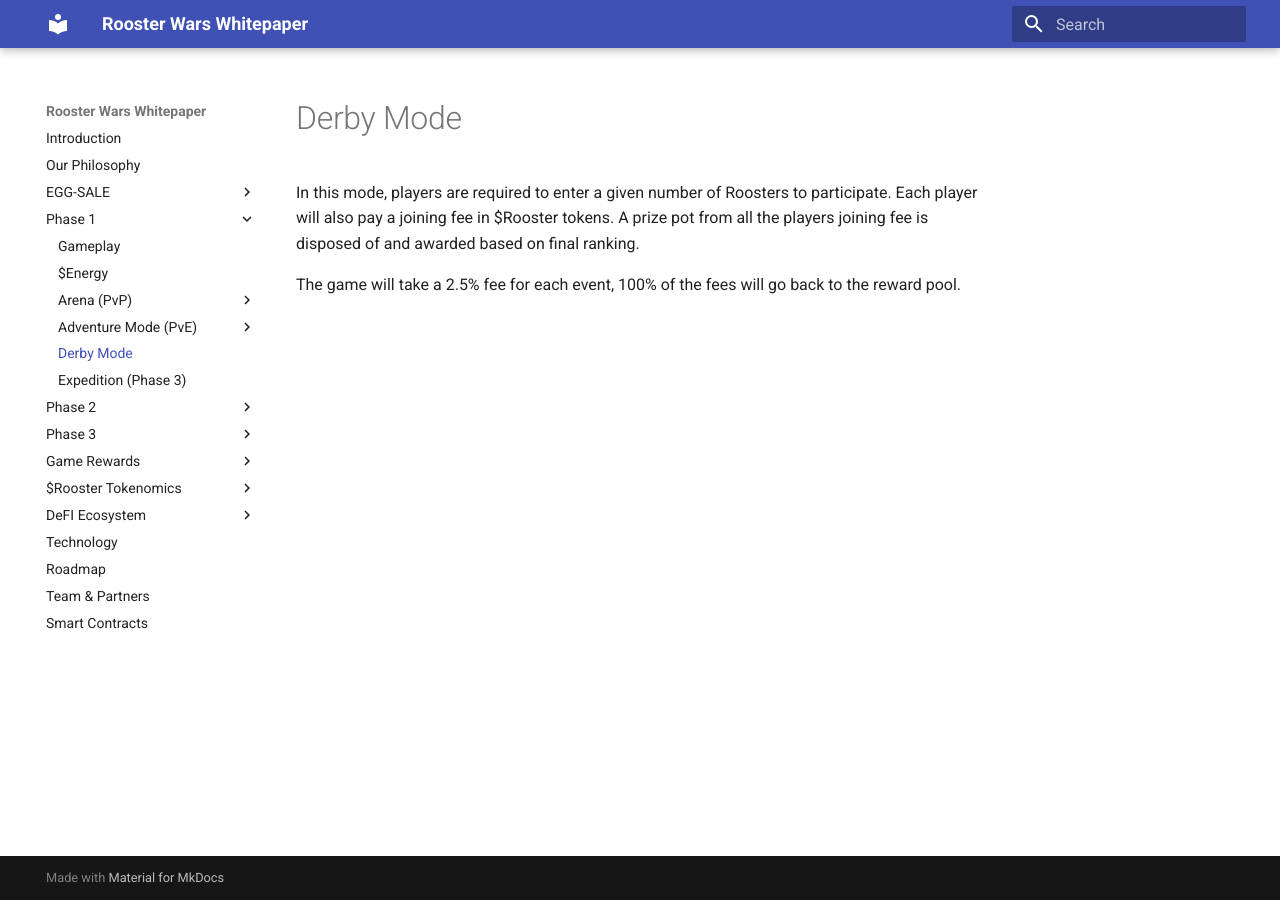
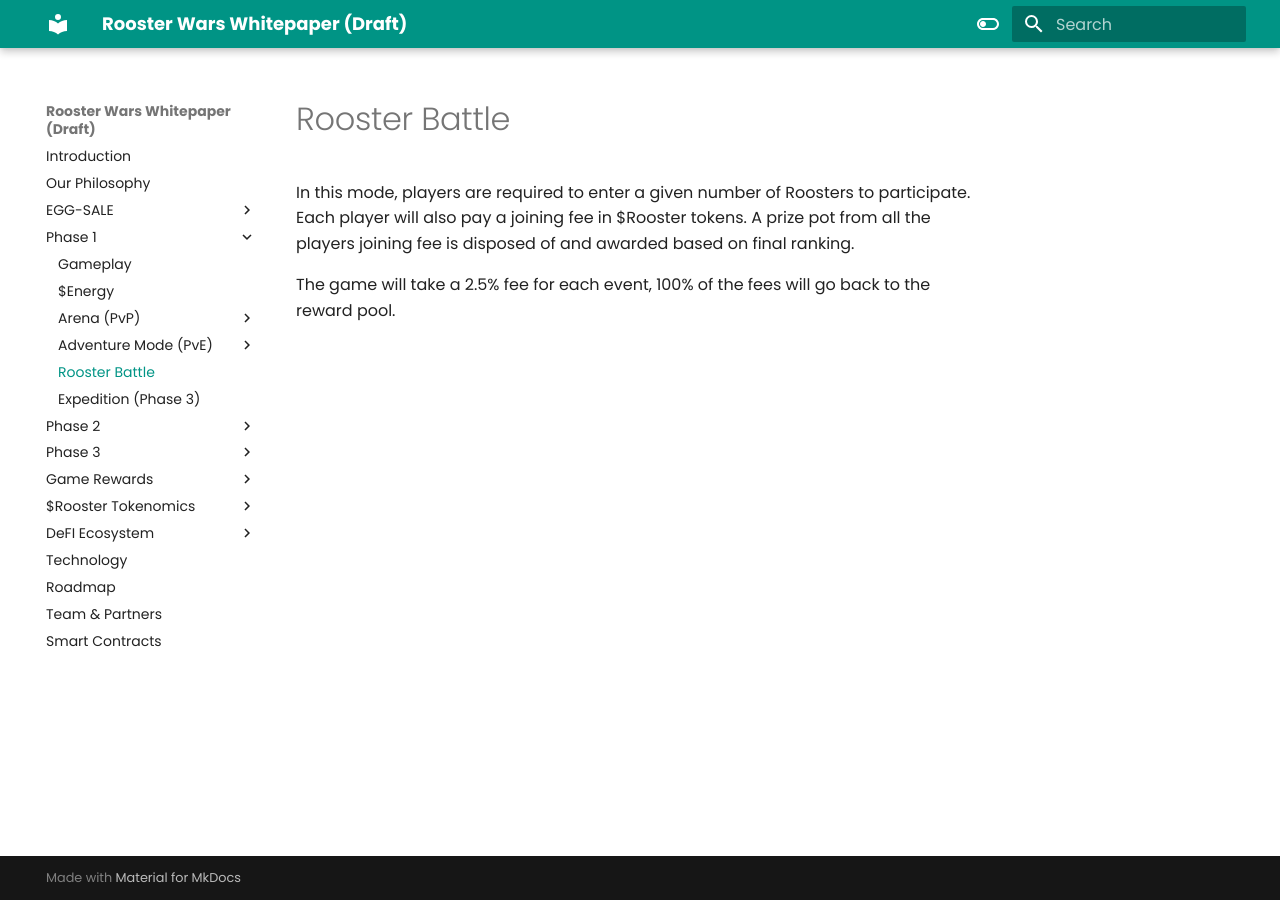
Before and after one commit to AshtreeBV/roosterwars-whitepaper, an MkDocs documentation site: the page built from docs/rooster-battle.md, in a window 1280 px wide. Built offline with MkDocs 1.6.1 and Material for MkDocs 9.7.7, drawn with Linux system fonts in a browser that asks for light colours.

Commit message:
light-dark mode, search plugins, updated content

```diff
--- a/docs/rooster-battle.md
+++ b/docs/rooster-battle.md
@@ -1,4 +1,4 @@
-# Derby Mode
+# Rooster Battle
 
 In this mode, players are required to enter a given number of Roosters to participate. Each player will also pay a joining fee in $Rooster tokens. A prize pot from all the players joining fee is disposed of and awarded based on final ranking.
 
--- a/mkdocs.yml
+++ b/mkdocs.yml
@@ -1,10 +1,29 @@
-site_name: Rooster Wars Whitepaper
+site_name: Rooster Wars Whitepaper (Draft)
 theme:
   name: material
+  font:
+    text: Poppins
   features:
     - navigation.tracking
     - navigation.instant
     - navigation.indexes
+    - navigation.top
+    - header.autohide
+    - search.suggest
+    - search.highlight
+  palette: #1
+    - scheme: default
+      toggle:
+        icon: material/toggle-switch-off-outline
+        name: Switch to dark mode
+      primary: teal
+      accent: teal
+    - scheme: slate #2
+      toggle:
+        icon: material/toggle-switch
+        name: Switch to light mode
+      primary: lime
+      accent: lime
 nav:
   - "README.md"
   - "our-philosophy.md"
```
